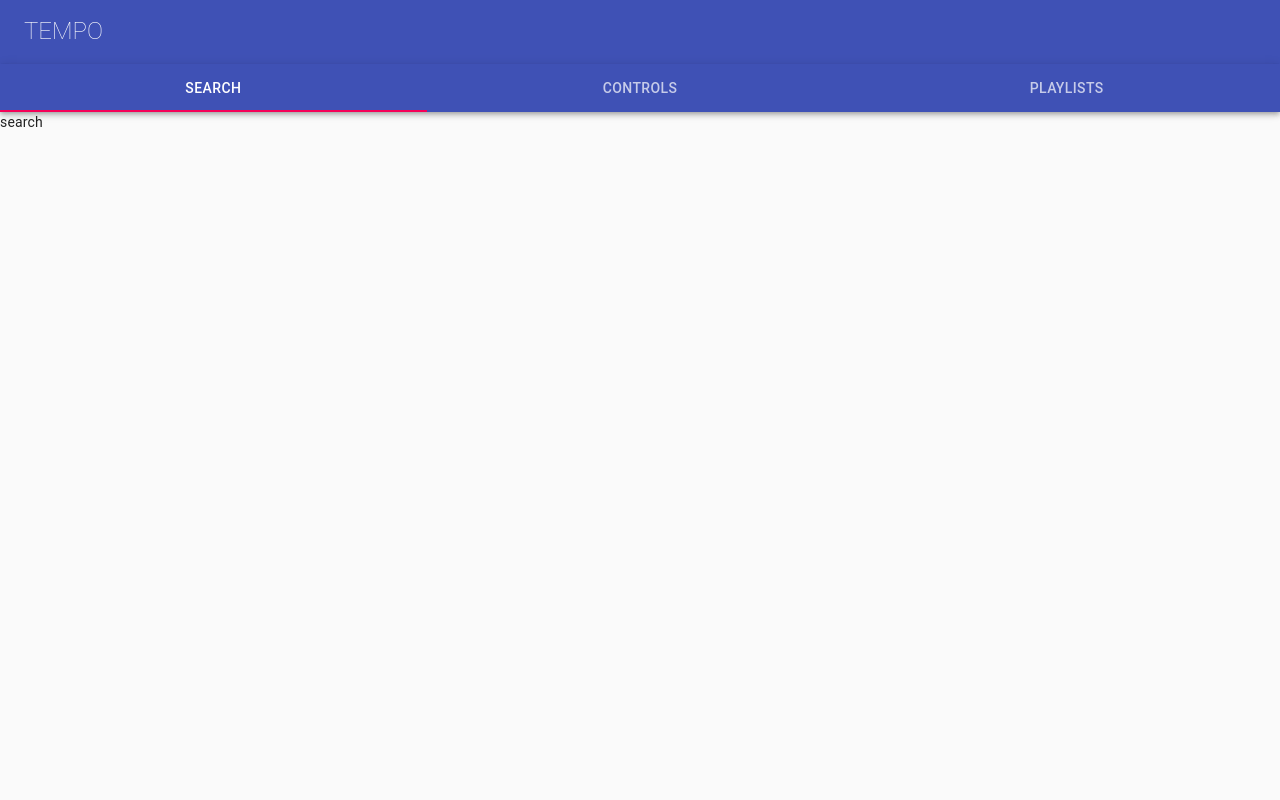
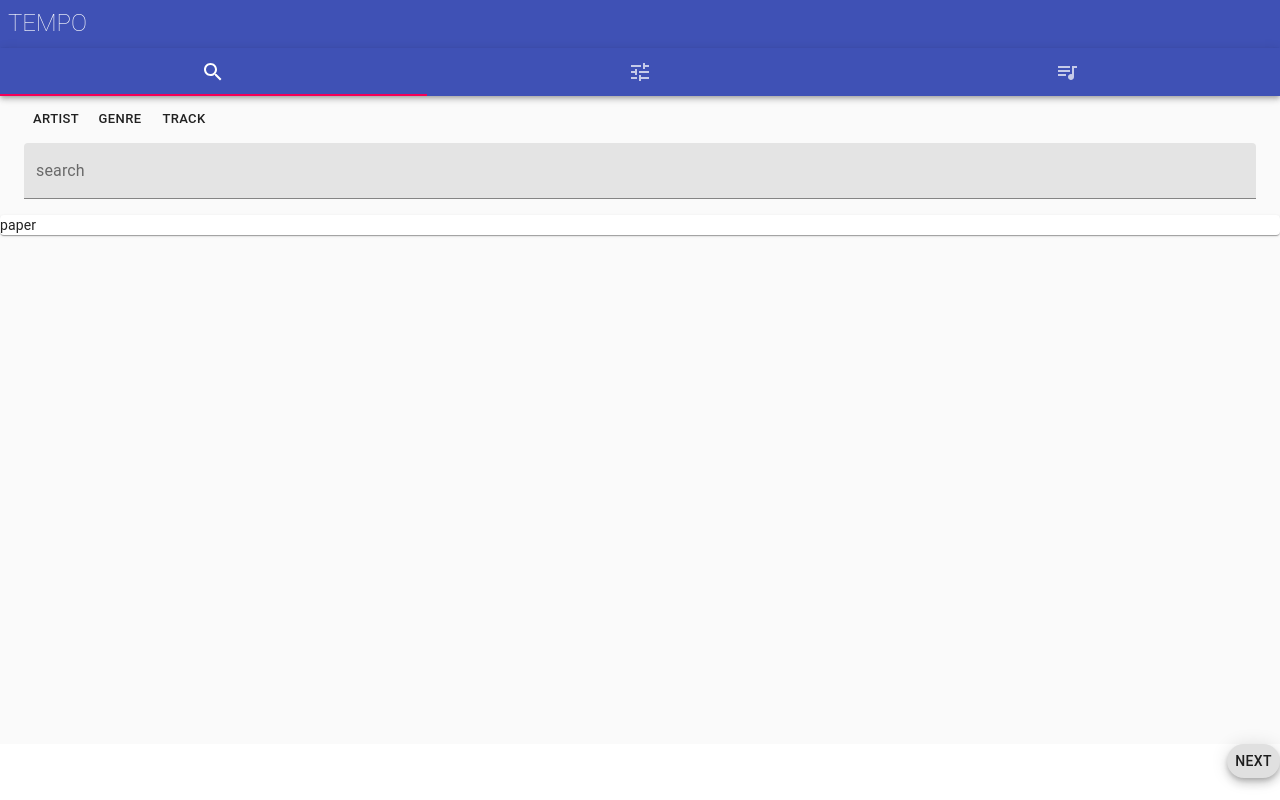
Before and after one commit to JoelWukusick/tempo, a React app: page / in a window 1280 px wide. Both pictures are taken after a click on the button "USE WITHOUT SAVE OPTION". Built offline with nearby package versions, Linux system fonts and the light colour scheme; the HTML template or start-up script is replaced by a standard one.

Commit message:
Outline search component

```diff
--- a/src/Header.jsx
+++ b/src/Header.jsx
@@ -3,10 +3,10 @@ import { makeStyles } from '@material-ui/core/styles';
 import { AppBar, Toolbar, Typography } from '@material-ui/core';
 
 const useStyles = makeStyles((theme) => ({
-
   title: {
     fontWeight: '200',
-  },
+    padding: theme.spacing(1)
+  }
 }));
 
 export default function Header() {
@@ -14,11 +14,10 @@ export default function Header() {
 
   return (
     <AppBar position="static">
-      <Toolbar >
-        <Typography variant="h5" className={classes.title}>
-          TEMPO
-          </Typography>
-      </Toolbar>
+      <Typography variant="h5" className={classes.title}>
+        TEMPO
+      </Typography>
+
     </AppBar>
   )
 }
--- a/src/Main.jsx
+++ b/src/Main.jsx
@@ -1,5 +1,6 @@
 import React, { useContext, setState } from 'react';
 import UserContext from './UserContext.jsx';
+
 import Login from './Login.jsx';
 import TabBar from './TabBar.jsx';
 import Search from './Search.jsx';
@@ -7,8 +8,10 @@ import Controls from './Controls.jsx';
 import Playlists from './Playlists.jsx';
 import { BrowserRouter, Route } from "react-router-dom";
 
+
 function Main() {
   const user = useContext(UserContext);
+
   return (
     user[0].username ?
         <BrowserRouter>
@@ -17,7 +20,8 @@ function Main() {
           <Route path='/search' component={Search} />
           <Route path='/controls' component={Controls} />
           <Route path='/playlists' component={Playlists} />
-      </BrowserRouter> :
+        </BrowserRouter>
+      :
       <Login />
   )
 
--- a/src/Search.jsx
+++ b/src/Search.jsx
@@ -1,10 +1,42 @@
 import React from 'react';
+import SearchForm from './SearchForm.jsx';
+import { Container, Grid, Button, TextField, Paper, BottomNavigation, BottomNavigationAction, Fab } from '@material-ui/core';
+import { makeStyles } from '@material-ui/core/styles';
+import FavoriteIcon from '@material-ui/icons/Favorite';
 
-function Search() {
+const useStyles = makeStyles((theme) => ({
+  paper: {
+    marginTop: theme.spacing(2),
+    marginLeft: 0,
+    height: '100%'
+  },
+  bottomNavigation: {
+    position: "fixed",
+    bottom: 0,
+    width: '100%'
+  },
+  grid: {
+    flexGrow: 1,
+  },
+  action: {
+    width: '100px',
+  }
+}));
+
+export default function Search() {
+  const classes = useStyles();
+
   return (
-    <div>search</div>
+    <>
+      <SearchForm />
+      <Paper className={classes.paper} >paper</Paper>
+      <BottomNavigation className={classes.bottomNavigation}>
+        <Grid className={classes.grid} spacing={2}>
+        </Grid>
+        <Fab size='small' variant='extended'>Next</Fab>
+      </BottomNavigation>
+    </>
   )
-
 }
 
-export default Search;
+// export default Search;
--- /dev/null
+++ b/src/SearchForm.jsx
@@ -0,0 +1,31 @@
+import React from 'react';
+import { Container, Grid, Button, TextField } from '@material-ui/core';
+import { makeStyles } from '@material-ui/core/styles';
+
+const useStyles = makeStyles((theme) => ({
+  grid: {
+    marginTop: theme.spacing(1),
+    marginBottom: theme.spacing(1),
+  }
+}));
+
+export default function SearchForm() {
+  const classes = useStyles();
+
+  return (
+    <Container spacing={3}>
+      <Grid className={classes.grid} container spacing={0} >
+        <Grid item >
+          <Button size='small'>artist</Button>
+        </Grid>
+        <Grid item >
+          <Button size='small'>genre</Button>
+        </Grid>
+        <Grid item >
+          <Button size='small'>track</Button>
+        </Grid>
+      </Grid>
+      <TextField noValidate autoComplete="off" fullWidth color='primary' id='search' label={`search`} variant="filled" />
+    </Container >
+  )
+}
--- a/src/TabBar.jsx
+++ b/src/TabBar.jsx
@@ -1,8 +1,11 @@
 import React from 'react';
 import { Link } from 'react-router-dom';
 import { makeStyles } from '@material-ui/core/styles';
-import { AppBar, Tabs, Tab, Box, Typography } from '@material-ui/core';
+import { AppBar, Tabs, Tab } from '@material-ui/core';
 import { useState } from 'react';
+import SearchIcon from '@material-ui/icons/Search';
+import TuneIcon from '@material-ui/icons/Tune';
+import QueueMusicIcon from '@material-ui/icons/QueueMusic';
 
 const useStyles = makeStyles((theme) => ({
   tabBar: {
@@ -16,9 +19,10 @@ export default function TabBar() {
   return (
     <AppBar position="static" className={classes.tabBar}>
       <Tabs value={page} variant={'fullWidth'}>
-        <Tab label='Search' onClick={() => setPage('/search')} value={'/search'} component={Link} to={'/search'} />
-        <Tab label='controls' onClick={() => setPage('/controls')} value={'/controls'} component={Link} to={'/controls'} />
-        <Tab label='playlists' onClick={() => setPage('/playlists')} value={'/playlists'} component={Link} to={'/playlists'} />
+
+        <Tab label={<SearchIcon />} onClick={() => setPage('/search')} value={'/search'} component={Link} to={'/search'} />
+        <Tab label={<TuneIcon />} onClick={() => setPage('/controls')} value={'/controls'} component={Link} to={'/controls'} />
+        <Tab label={<QueueMusicIcon />} onClick={() => setPage('/playlists')} value={'/playlists'} component={Link} to={'/playlists'} />
       </Tabs>
     </AppBar>
   );
```
Also changed, not shown: 1 other file (tests, documents, lock files or other folders). Lines whose indentation alone changed are shown as unchanged.
